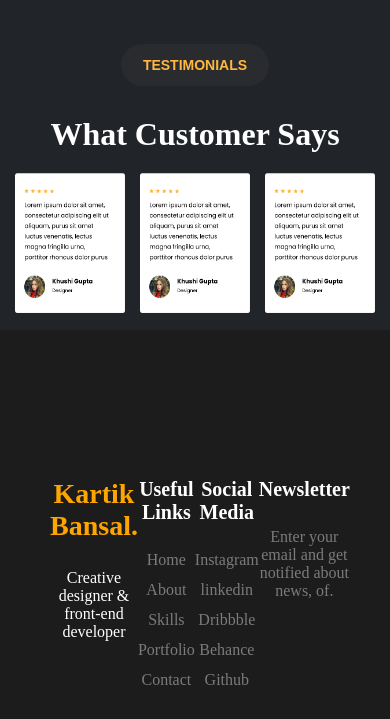
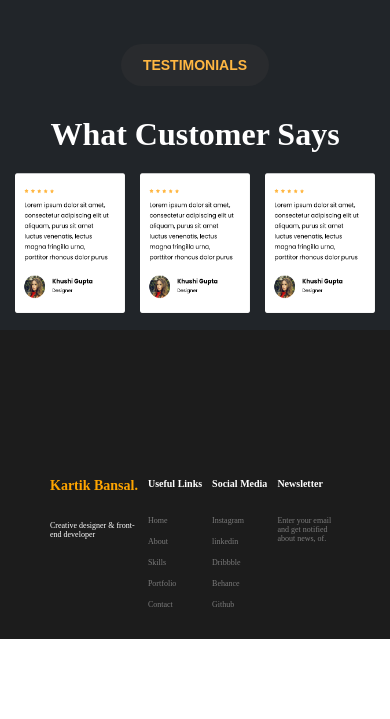
Before and after one commit to Kinzir/FE-start2803-, a plain HTML site: page HW6Page/page2.html in a window 390 px wide. Shown: the part 5190-5909 px from the top of the page. After the commit the page ends 5829 px from the top, so only its background shows below. Drawn offline with Linux system fonts and the light colour scheme.

Commit message:
lasy-commit

```diff
--- a/HW6Page/css2/common.css
+++ b/HW6Page/css2/common.css
@@ -40,3 +40,7 @@ main {
 
   margin-top: 100px;
 }
+
+.kartik {
+  color: orange;
+}
--- a/HW6Page/css2/entry-block.css
+++ b/HW6Page/css2/entry-block.css
@@ -20,7 +20,3 @@
   padding-top: 40px;
   padding-bottom: 20px;
 }
-
-.entry-block-kartik {
-  color: orange;
-}
--- a/HW6Page/css2/last-block.css
+++ b/HW6Page/css2/last-block.css
@@ -1,14 +1,45 @@
 .last-block {
   background-color: #1c1c1c;
-}
 
-.last-block {
   display: flex;
   justify-content: space-between;
+
   padding-top: 148px;
   padding-left: 50px;
   padding-right: 50px;
   padding-bottom: 30px;
+}
+
+.last-block * {
+  text-align: left;
+}
+
+@media (max-width: 1000px) {
+  .last-block {
+    font-size: 16px;
+    gap: 40px;
+  }
+}
+
+@media (max-width: 800px) {
+  .last-block {
+    font-size: 12px;
+    gap: 20px;
+  }
+}
+
+@media (max-width: 500px) {
+  .last-block {
+    font-size: 9px;
+    gap: 12px;
+  }
+}
+
+@media (max-width: 410px) {
+  .last-block {
+    font-size: 8px;
+    gap: 10px;
+  }
 }
 
 .last-block > div {
@@ -21,20 +52,20 @@
   display: flex;
 }
 
-.last-block-header-margin {
+.last-block-header {
   margin-bottom: 15px;
+
+  font-size: 1.25em;
+  color: white;
+  font-weight: bold;
+
+  text-wrap: nowrap;
 }
 
-.last-block-header-text {
-  color: white;
-  font-size: 20px;
+.last-block-header.kartik {
+  font-size: 1.75em;
+  color: orange;
   font-weight: bold;
-}
-
-.last-block-header-kartik {
-  font-size: 28px;
-  font-weight: bold;
-  color: orange;
 }
 
 .last-block-last-text {
--- a/HW6Page/css2/my-works.css
+++ b/HW6Page/css2/my-works.css
@@ -37,6 +37,12 @@
   margin-top: 30px;
 }
 
+@media (max-width: 1000px) {
+  .buttom-all {
+    margin-top: 0;
+  }
+}
+
 .buttom-all:hover {
   background: #ffb742;
 }
@@ -47,24 +53,15 @@
   column-gap: 24px;
 }
 
-.my-works-images .my-works-block {
-  display: flex;
-  flex-direction: column;
-  row-gap: 31px;
+@media (max-width: 1000px) {
+  .my-works-images {
+    flex-direction: column;
+  }
 }
 
-@media (max-width: 1000px) {
-  .my-works-images {
-    display: flex;
-    flex-direction: column;
-  }
-
-  .my-works-block {
-    margin-top: 24px;
-  }
-
-  .buttom-all {
-    margin-top: 0;
+@media (max-width: 1250px){
+  .my-works-images img {
+    width: 300px;
   }
 }
 
@@ -73,3 +70,15 @@
     width: 300px;
   }
 }
+
+.my-works-block {
+  display: flex;
+  flex-direction: column;
+  row-gap: 31px;
+}
+
+@media (max-width: 1000px) {
+  .my-works-block {
+    margin-top: 24px;
+  }
+}
--- a/HW6Page/css2/testimonials.css
+++ b/HW6Page/css2/testimonials.css
@@ -1,4 +1,4 @@
-.testimonials{
+.testimonials {
     display: flex;
     flex-direction: column;
     align-items: center;
@@ -23,20 +23,29 @@
     margin-bottom: 80px;
 }
 
+@media (max-width: 1000px) {
+    .customer-text {
+        margin-bottom: 20px;
+    }
+}
+
 .customer-testimonials {
     display: flex;
     justify-content: space-between;
     gap: 15px;
 }
 
+@media (max-width: 1250px) {
+    .img-customer {
+        width: 170px;
+        height: 210px;
+    }
+}
+
 @media (max-width: 1000px) {
     .img-customer {
         width: 130px;
         height: 170px;
-    }
-
-    .customer-text{
-        margin-bottom: 20px;
     }
 }
 
--- a/HW6Page/page2.html
+++ b/HW6Page/page2.html
@@ -36,7 +36,7 @@
       </header>
       <div class="entry-block">
         <h2>
-          Hi, I am <span class="entry-block-kartik">Kartik Bansal</span> 👋
+          Hi, I am <span class="kartik">Kartik Bansal</span> 👋
         </h2>
         <h1>Creative designer & front-end developer</h1>
         <h3>
@@ -212,14 +212,14 @@
 
     <footer class="last-block">
       <div>
-        <p class="last-block-header-kartik last-block-header-margin">
+        <p class="last-block-header kartik">
           Kartik Bansal.
         </p>
         <p class="last-block-text">Creative designer & front-end developer</p>
       </div>
 
       <div>
-        <p class="last-block-header-text last-block-header-margin">
+        <p class="last-block-header">
           Useful Links
         </p>
         <p class="last-block-last-text">Home</p>
@@ -230,7 +230,7 @@
       </div>
 
       <div>
-        <p class="last-block-header-text last-block-header-margin">
+        <p class="last-block-header">
           Social Media
         </p>
         <p class="last-block-last-text">Instagram</p>
@@ -241,7 +241,7 @@
       </div>
 
       <div>
-        <p class="last-block-header-text last-block-header-margin">
+        <p class="last-block-header">
           Newsletter
         </p>
 
```
